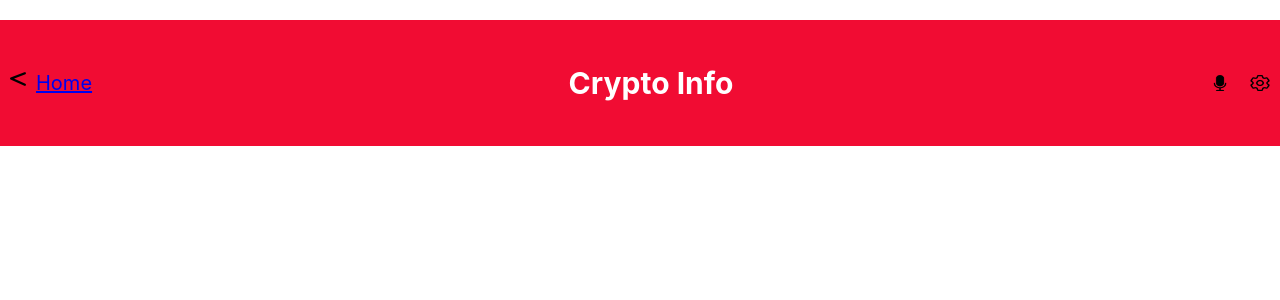
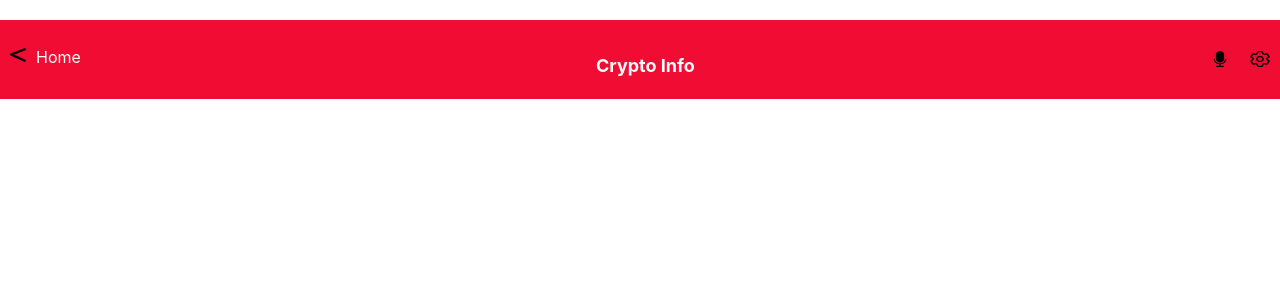
Before and after one commit to naanmohammed/Crypto-Markets, a React (Create React App) app: page / in a window 1280 px wide. Shown: the top 300 px of the page. Built offline with nearby package versions, Linux system fonts and the light colour scheme.

Commit message:
Update nav bar

```diff
--- a/src/components/Nav/navBar.jsx
+++ b/src/components/Nav/navBar.jsx
@@ -10,11 +10,11 @@ function Navigation() {
     <nav>
       <ul className="navItems">
         <li>
-          <img src={lessthan} alt="less than Icon" className="lessThan" />
-          <Link to="/" className="home">Home</Link>
+          <Link to="/"><img src={lessthan} alt="less than Icon" className="lessThan" /></Link>
+          <Link to="/" className="hometext">Home</Link>
         </li>
         <li>
-          <h1>Crypto Info</h1>
+          <h1 className="pageTitle">Crypto Info</h1>
         </li>
         <li>
           <div className="icons">
```
